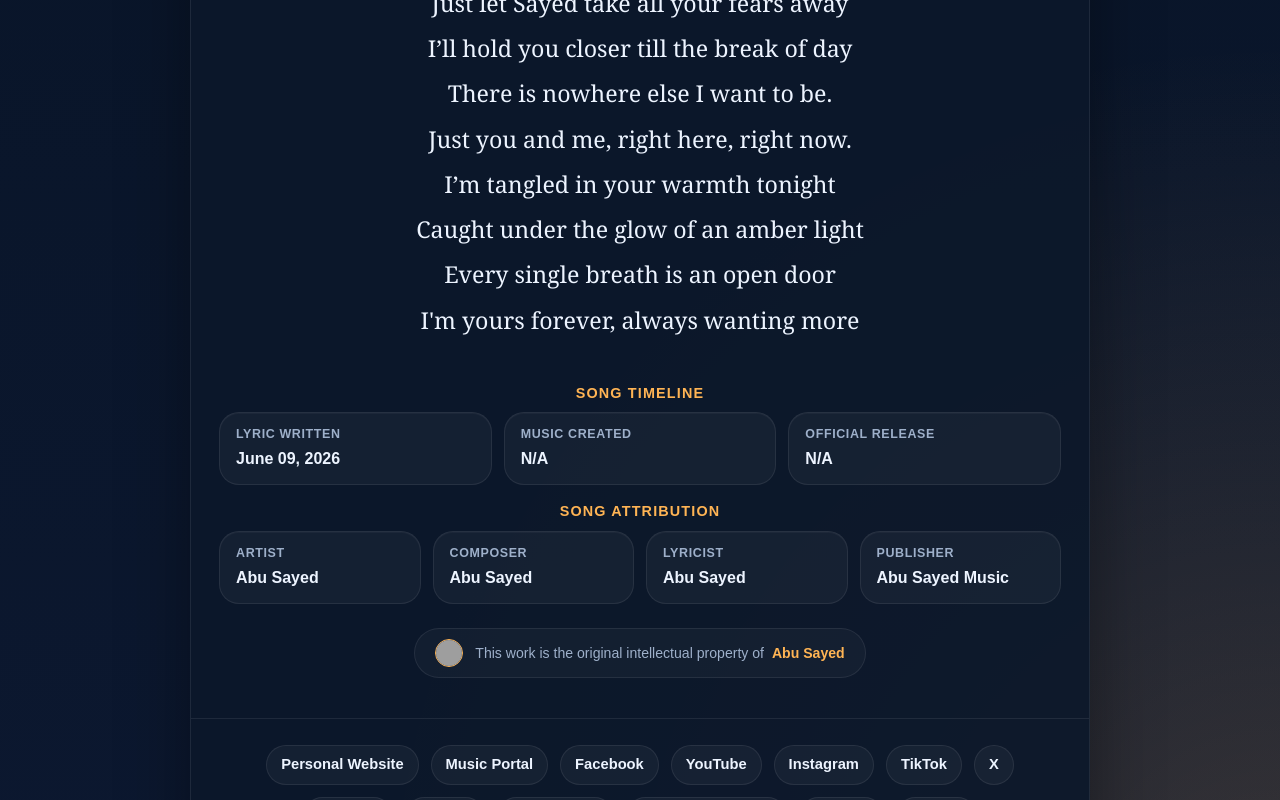
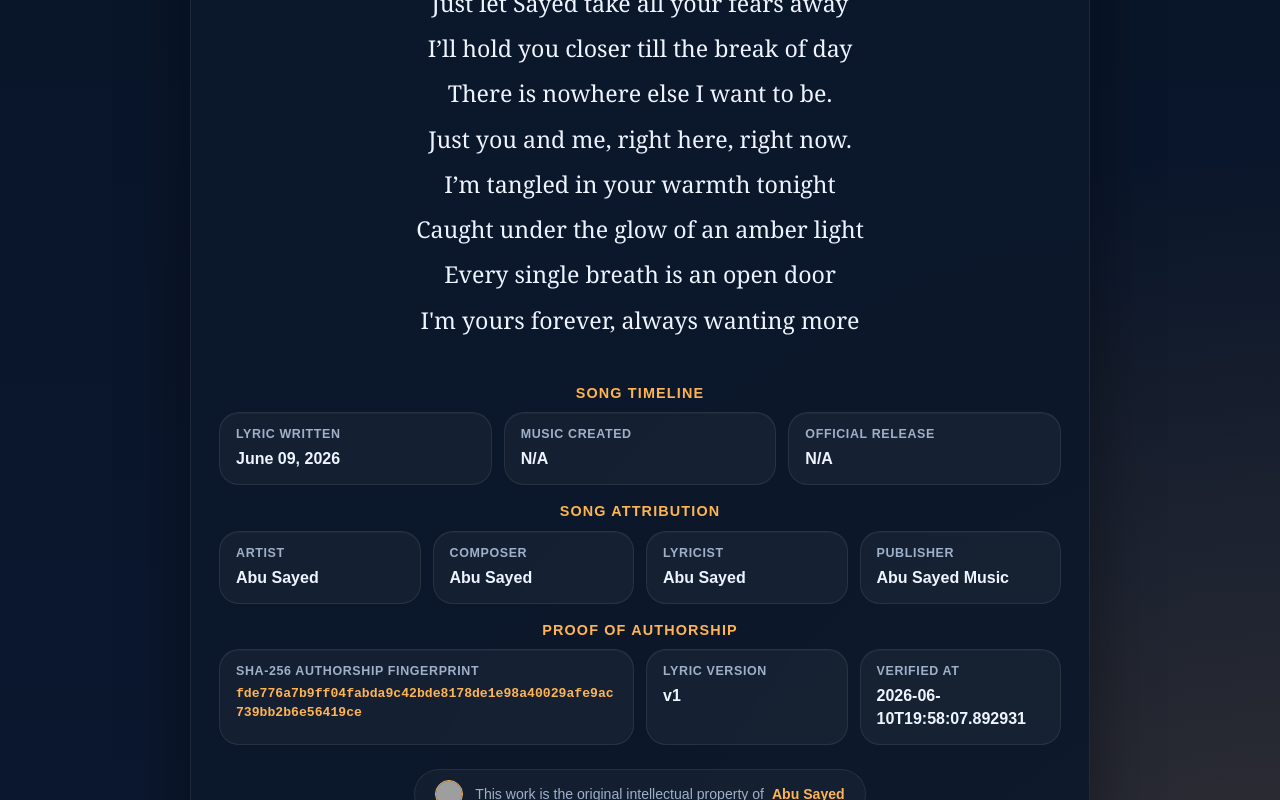
Before and after one commit to ImAbuSayed/tangled-in-your-warmth, a plain HTML site: page index.html in a window 1280 px wide. Shown: the part 2000-2800 px from the top of the page. Drawn offline with Linux system fonts and the light colour scheme; grey boxes are pictures that could not be loaded.

Commit message:
feat: update song assets v1 with signed GPG commit [verified]

```diff
--- a/index.html
+++ b/index.html
@@ -14,9 +14,9 @@
     <meta name="keywords" content="Tangled In Your Warmth, Abu Sayed lyrics, original song lyrics, Abu Sayed original song, Abu Sayed lyricist, Abu Sayed composer, Abu Sayed songwriter, official lyrics">
     <meta name="robots" content="index,follow,max-snippet:-1,max-image-preview:large,max-video-preview:-1">
     <meta name="referrer" content="strict-origin-when-cross-origin">
-    <meta name="description" content="Official lyric archive for Abu Sayed&#x27;s song &#x27;Tangled In Your Warmth&#x27;. Written, composed, and owned by the artist.">
+    <meta name="description" content="Official lyrics for &#x27;Tangled In Your Warmth&#x27;, an original song written, composed, created, and owned by Abu Sayed.">
     <meta property="og:title" content="Tangled In Your Warmth - Original Lyrics by Abu Sayed">
-    <meta property="og:description" content="Official lyric archive for Abu Sayed&#x27;s song &#x27;Tangled In Your Warmth&#x27;. Written, composed, and owned by the artist.">
+    <meta property="og:description" content="Official lyrics for &#x27;Tangled In Your Warmth&#x27;, an original song written, composed, created, and owned by Abu Sayed.">
     <meta property="og:type" content="music.song">
     <meta property="og:url" content="https://imabusayed.github.io/tangled-in-your-warmth/">
     <meta property="og:site_name" content="Abu Sayed Music">
@@ -24,7 +24,7 @@
     <meta name="last-modified" content="2026-06-09 08:22:38">
     <meta name="twitter:card" content="summary_large_image">
     <meta name="twitter:title" content="Tangled In Your Warmth - Original Lyrics by Abu Sayed">
-    <meta name="twitter:description" content="Official lyric archive for Abu Sayed&#x27;s song &#x27;Tangled In Your Warmth&#x27;. Written, composed, and owned by the artist.">
+    <meta name="twitter:description" content="Official lyrics for &#x27;Tangled In Your Warmth&#x27;, an original song written, composed, created, and owned by Abu Sayed.">
     <link rel="canonical" href="https://imabusayed.github.io/tangled-in-your-warmth/">
     <link rel="sitemap" type="application/xml" title="Sitemap" href="https://imabusayed.github.io/tangled-in-your-warmth/sitemap.xml">
     <link rel="author" href="https://github.com/ImAbuSayed">
@@ -100,7 +100,7 @@
       "@id": "https://imabusayed.github.io/tangled-in-your-warmth#webpage",
       "url": "https://imabusayed.github.io/tangled-in-your-warmth/",
       "name": "Tangled In Your Warmth - Original Lyrics by Abu Sayed",
-      "description": "Official lyric archive for Abu Sayed's song 'Tangled In Your Warmth'. Written, composed, and owned by the artist.",
+      "description": "Official lyrics for 'Tangled In Your Warmth', an original song written, composed, created, and owned by Abu Sayed.",
       "isPartOf": {
         "@id": "https://music.abusayed.com.bd/#website"
       },
@@ -537,7 +537,7 @@
 
         <div class="controls">
             <button class="btn-speak" id="speakBtn" title="Read the lyrics aloud"><span id="speakText">Read Aloud</span></button>
-            <a href="https://music.abusayed.com.bd/Licensing/?https://imabusayed.github.io/tangled-in-your-warmth/" class="btn-license" title="Get licensing for this song" target="_blank">Get a Licensing Quote for Tangled In Your Warmth</a>
+            <a href="https://music.abusayed.com.bd/Licensing/?https://imabusayed.github.io/tangled-in-your-warmth/" class="btn-license" title="Get licensing for this song" target="_blank">License this song: Tangled In Your Warmth</a>
 
         </div>
         <br>
@@ -612,6 +612,26 @@
             <div class="meta-card">
                 <span class="meta-label">Publisher</span>
                 <strong>Abu Sayed Music</strong>
+            </div>
+
+                </div>
+            </div>
+
+            <div class="details-block">
+                <div class="details-title">Proof of Authorship</div>
+                <div class="meta-grid">
+
+            <div class="meta-card" style="grid-column: span 2;">
+                <span class="meta-label">SHA-256 Authorship Fingerprint</span>
+                <strong style="word-break: break-all; font-family: monospace; font-size: 0.82rem; color: var(--accent);">fde776a7b9ff04fabda9c42bde8178de1e98a40029afe9ac739bb2b6e56419ce</strong>
+            </div>
+            <div class="meta-card">
+                <span class="meta-label">Lyric Version</span>
+                <strong>v1</strong>
+            </div>
+            <div class="meta-card">
+                <span class="meta-label">Verified At</span>
+                <strong>2026-06-10T19:58:07.892931</strong>
             </div>
 
                 </div>
```
Also changed, not shown: excerpts/Bridge-Preview.txt (added), excerpts/Chorus-Preview.txt (added), excerpts/Final-Chorus-Preview.txt (added), excerpts/Hook-Preview.txt (added), excerpts/Post-Chorus-2-Preview.txt (added), excerpts/Post-Chorus-Preview.txt (added), excerpts/Pre-Chorus-2-Preview.txt (added), excerpts/Pre-Chorus-Preview.txt (added), excerpts/Verse-1-Preview.txt (added), excerpts/Verse-2-Preview.txt (added), hashes.txt (added), llms.txt, lyrics_backup/2026-06-10_tangled-in-your-warmth-v1.txt (added), manifest.json (added), 1 other file.
